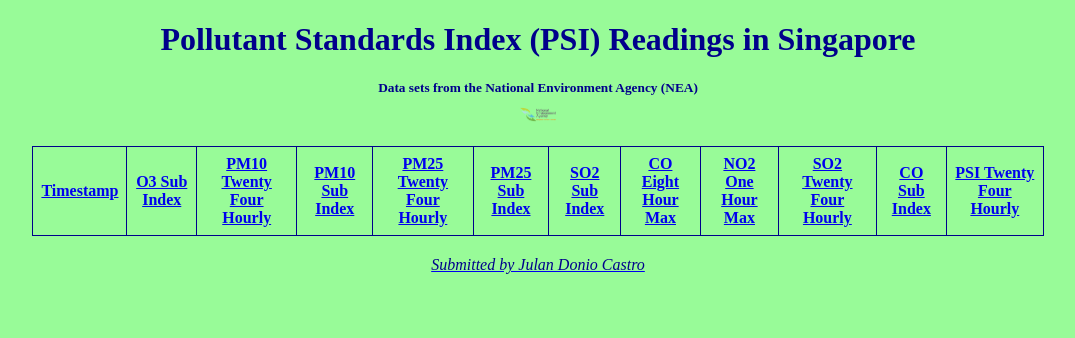
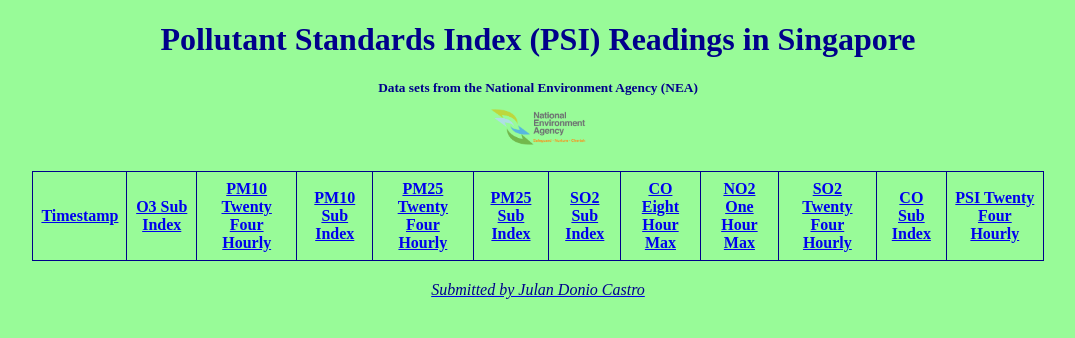
Before and after one commit to julan07/HASS-assignment1, a plain HTML site: page index.html in a window 1280 px wide. Shown: the whole page, without its empty margins (102-1177 px from the left). Drawn offline with Linux system fonts and the light colour scheme; no server answers.

Commit message:
Update index.html

```diff
--- a/index.html
+++ b/index.html
@@ -48,7 +48,7 @@
 <h1>Pollutant Standards Index (PSI) Readings in Singapore</h1>
 
 <h2>Data sets from the National Environment Agency (NEA)</h2>
-<a href="https://www.nea.gov.sg"><img src="nea_logo.png" alt="NEA Logo" style="width: 3%;">
+<a href="https://www.nea.gov.sg"><img src="nea_logo.png" alt="NEA Logo" style="width: 8%;">
 
 <table>
     <thead>
```
